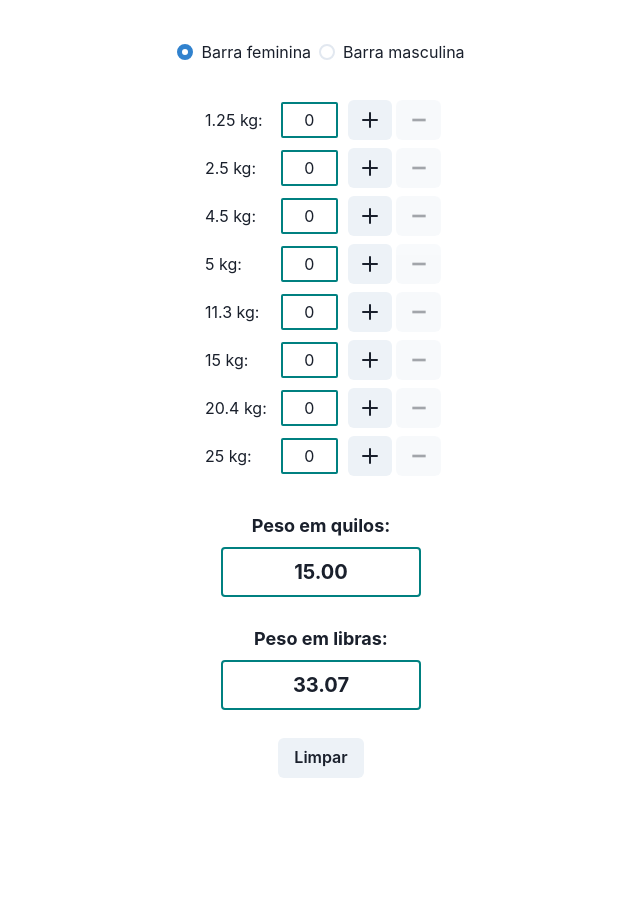
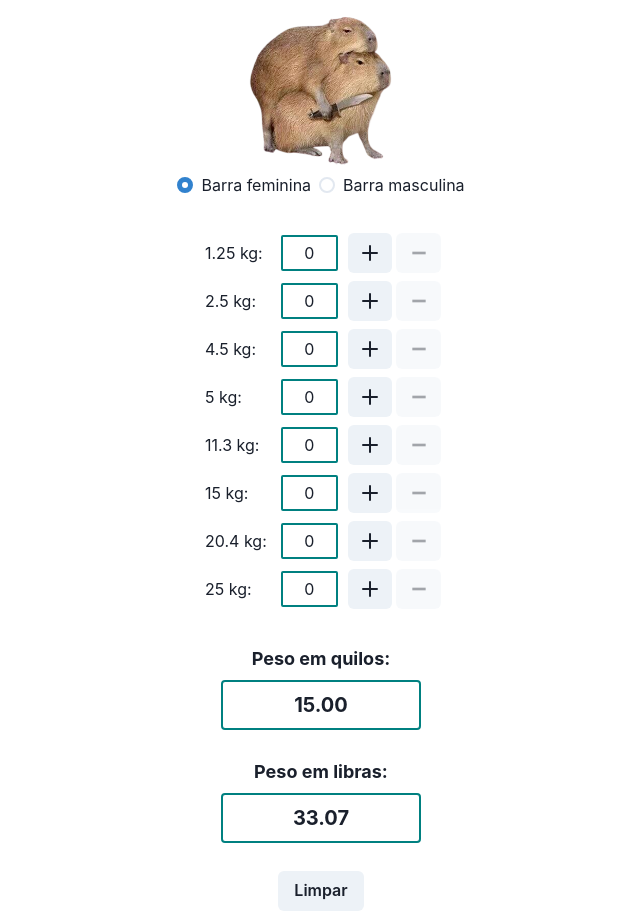
Before and after one commit to tiagobonacina/helper, a Next.js app: page / in a window 1280 px wide. Shown: the whole page, without its empty margins (319-959 px from the left). Before the commit the page ends 800 px from the top, so only its background shows below. Built offline with nearby package versions, Linux system fonts and the light colour scheme.

Commit message:
add logo

```diff
--- a/pages/index.tsx
+++ b/pages/index.tsx
@@ -2,6 +2,7 @@ import BarbellGender from '@/components/barbell-gender';
 import BarbellList from '@/components/barbell-list';
 import { Center, VStack, Box, Button, HStack, Text } from '@chakra-ui/react';
 import Head from 'next/head';
+import Image from 'next/image';
 import { useCallback, useEffect, useState } from 'react';
 
 const barbellListKg: { [key: string]: number } = {
@@ -41,7 +42,7 @@ export default function Home() {
     }, defaultKg);
 
     setTotal(sum);
-    setTotalLb(sum * 2.20462)
+    setTotalLb(sum * 2.20462);
   }, [barbells, gender]);
 
   const clearTotal = () => {
@@ -61,12 +62,20 @@ export default function Home() {
         <link rel="icon" href="/favicon.ico" />
       </Head>
       <main>
-        <VStack mt={10}>
+        <VStack mt={2}>
+          <Image
+            src="/capivaras.png"
+            alt="capivaras"
+            width={150}
+            height={150}
+          />
           <BarbellGender gender={gender} setGender={setGender} />
           <Box h={5} />
           <BarbellList barbells={barbells} onHandleClick={onHandleClick} />
           <Box h={5} />
-          <Text fontWeight="bold" fontSize={18}>Peso em quilos:</Text>
+          <Text fontWeight="bold" fontSize={18}>
+            Peso em quilos:
+          </Text>
           <Box
             w={200}
             justifyContent="center"
@@ -80,7 +89,9 @@ export default function Home() {
             <Center fontWeight="bold">{total.toFixed(2)}</Center>
           </Box>
           <Box h={3} />
-          <Text fontWeight="bold" fontSize={18}>Peso em libras:</Text>
+          <Text fontWeight="bold" fontSize={18}>
+            Peso em libras:
+          </Text>
           <Box
             w={200}
             justifyContent="center"
@@ -95,7 +106,9 @@ export default function Home() {
           </Box>
 
           <HStack>
-            <Button mt={5} onClick={clearTotal}>Limpar</Button>
+            <Button mt={5} onClick={clearTotal}>
+              Limpar
+            </Button>
           </HStack>
         </VStack>
       </main>
```
Also changed, not shown: public/capivaras.png (added).
